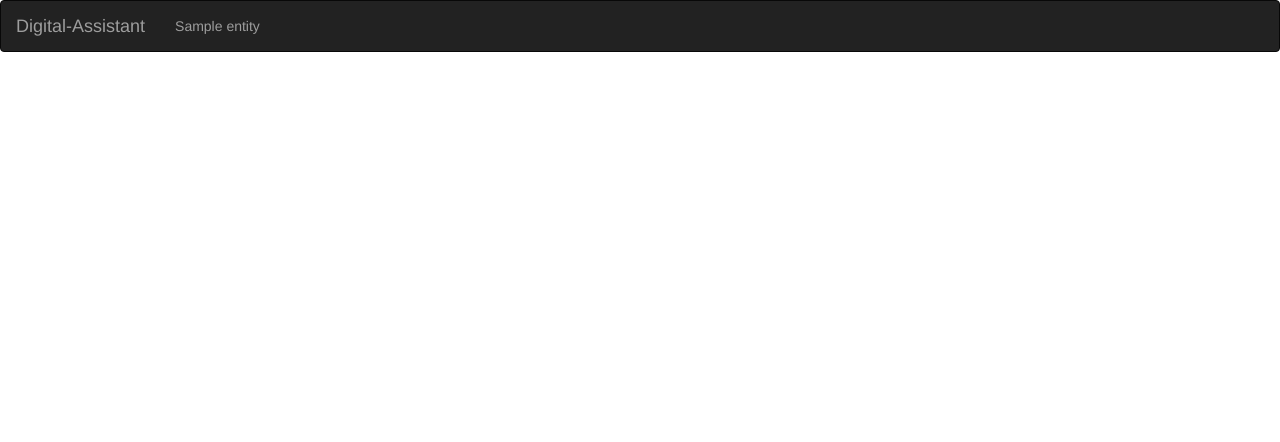
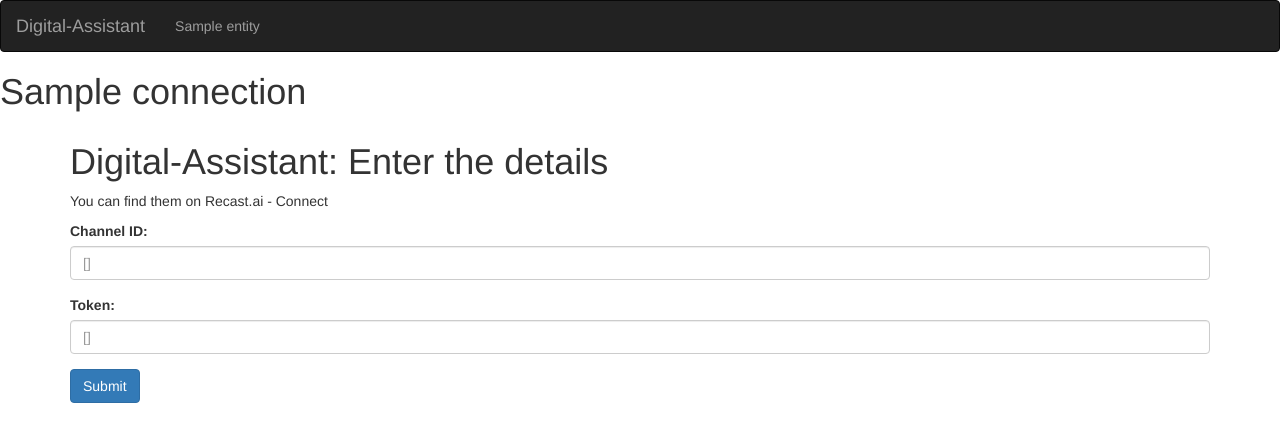
Before and after one commit to oemerkafaoglu/digital-assistant, a Flask app: template templates/index.html in a window 1280 px wide. Shown: the top 442 px of the page. Run offline with Flask 2, Linux system fonts and the light colour scheme; the template is opened without the code that fills it: most values are stand-ins (such as "Sample title", 1, 10 or a date in 2020); some libraries are stand-ins or nearby versions.

Commit message:
Form to enter ChannelId and Token of Recast.ai Chatbot

```diff
--- a/app.py
+++ b/app.py
@@ -1,4 +1,4 @@
-from flask import Flask, request, jsonify, render_template, redirect, url_for
+from flask import Flask, request, jsonify, render_template, redirect, url_for, session
 from flaskext.mysql import MySQL
 import json
 
@@ -12,7 +12,7 @@
 app.config['MYSQL_DATABASE_USER'] = 'root'
 app.config['MYSQL_DATABASE_PASSWORD'] = 'admin'
 app.config['MYSQL_DATABASE_DB'] = 'demo'
-app.config['MYSQL_DATABASE_HOST'] = 'digital_assistant_mysql'
+app.config['MYSQL_DATABASE_HOST'] = 'localhost'
 mysql.init_app(app)
 
 @app.route('/')
@@ -20,9 +20,9 @@
     tables = get_data()
     if not tables:
         connection = "Es existieren noch keine Objekte"
-        return render_template("index.html", connection=connection)
+        return render_template("index.html", connection=connection, chatbot=chatbot_channelid_token())
     else:
-        return render_template("index.html", tables=tables)
+        return render_template("index.html", tables=tables, chatbot=chatbot_channelid_token())
 
 @app.route("/navigate/<entity>")
 def navigate(entity):
@@ -69,9 +69,11 @@
         conn.close()
         return render_template("content.html", entity=entity, attributes=attributes, tables=tables,
                                foreign_tables=foreign_tables1, foreign_attributes_table=foreign_attributes_table,
-                               foreign_entity_table=foreign_entity_table, planung=planung)
+                               foreign_entity_table=foreign_entity_table, planung=planung,
+                               chatbot=chatbot_channelid_token())
 
-    return render_template("content.html", entity=entity, attributes=attributes, tables=tables, content=content)
+    return render_template("content.html", entity=entity, attributes=attributes, tables=tables, content=content,
+                           chatbot=chatbot_channelid_token())
 
 
 @app.route("/add_data/<entity>", methods=['POST'])
@@ -88,6 +90,13 @@
     conn.commit()
     conn.close()
     return redirect(url_for('navigate', entity=entity))
+
+@app.route("/init_chatbot", methods=['POST'])
+def init_chatbot():
+    channelid = request.form["channelId"]
+    token = request.form["token"]
+    session["chatbot"] = {"channelid": channelid, "token": token}
+    return redirect(url_for("index"))
 
 @app.route('/digital-assistant/greetings', methods=['POST'])
 def greetings():
@@ -407,5 +416,10 @@
         structured_table.append(d)
     return structured_table
 
+def chatbot_channelid_token():
+    if "chatbot" in session:
+        return session["chatbot"]
+
+
 if __name__ == '__main__':
     app.run(debug=True,host='0.0.0.0')
--- a/templates/base.html
+++ b/templates/base.html
@@ -25,18 +25,16 @@
     </ul>
   </div>
 </nav>
-
 <section class="content">
   <header>
     {% block header %}{% endblock %}
   </header>
   {% block content %}
-
   {% endblock %}
   {% block subscribe_script %}
     <script src="https://cdn.recast.ai/webchat/webchat.js"
-    channelId="28859cf7-df6a-4767-8e2a-29deca3e4ff4"
-    token="40df63c00eeddf475252f1cff38ec911"
+    channelId={{chatbot.channelid}}
+    token={{chatbot.token}}
     id="recast-webchat"
     ></script>
   {% endblock %}
--- a/templates/index.html
+++ b/templates/index.html
@@ -3,6 +3,24 @@
 {% block header %}
 
 {% endblock %}
+
+{% block content %}
 <h1>{{connection}}</h1>
-{% block content %}
+
+<div class="container">
+    <h1>Digital-Assistant: Enter the details</h1>
+    <p>You can find them on Recast.ai - Connect</p>
+    <form action="{{ url_for('init_chatbot') }}" method="post">
+      <div class="form-group">
+        <label for="channelId">Channel ID:</label>
+        <input type="text" class="form-control" id="channelId" name="channelId" placeholder="{{ chatbot.channelid }}">
+      </div>
+      <div class="form-group">
+        <label for="token">Token:</label>
+        <input type="text" class="form-control" id="token" name="token" placeholder="{{ chatbot.token }}">
+      </div>
+      <button type="submit" class="btn btn-primary">Submit</button>
+    </form>
+</div>
+
 {% endblock %}
```
